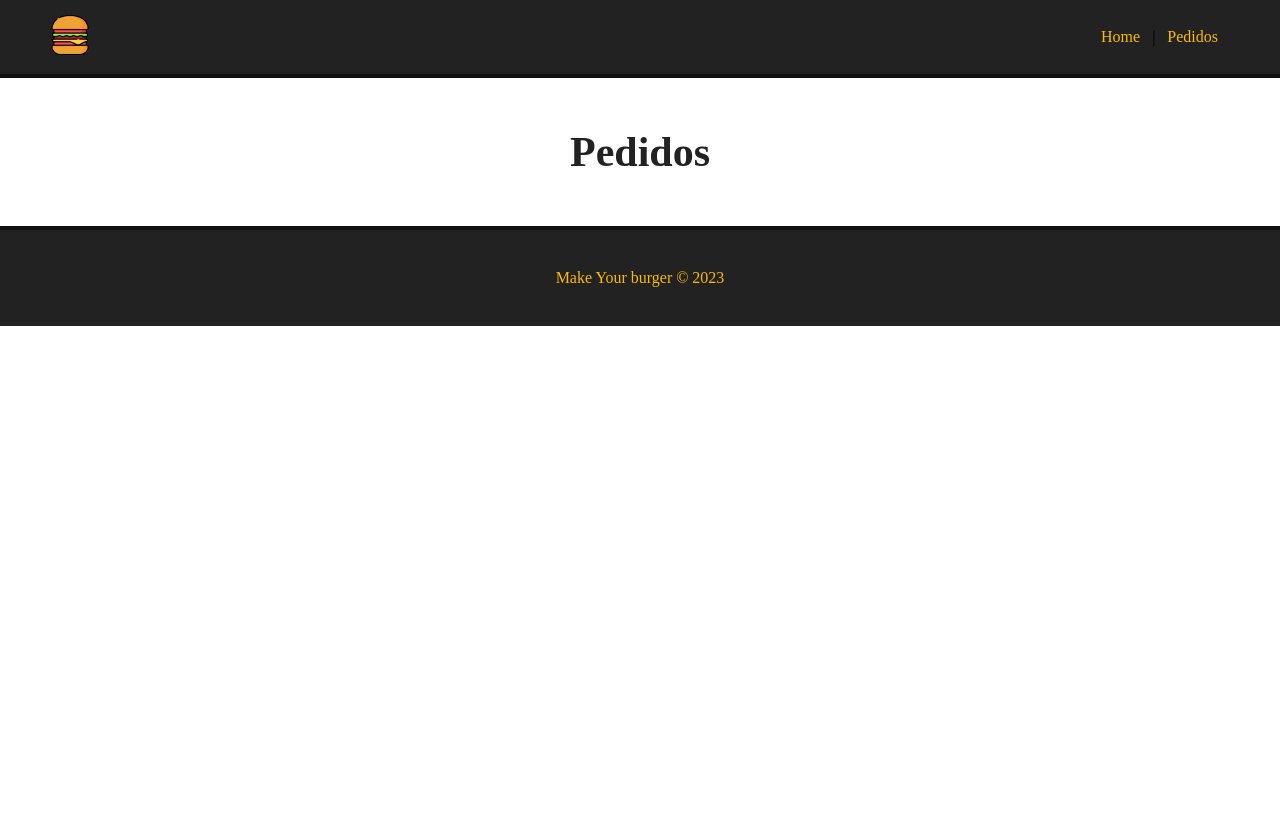
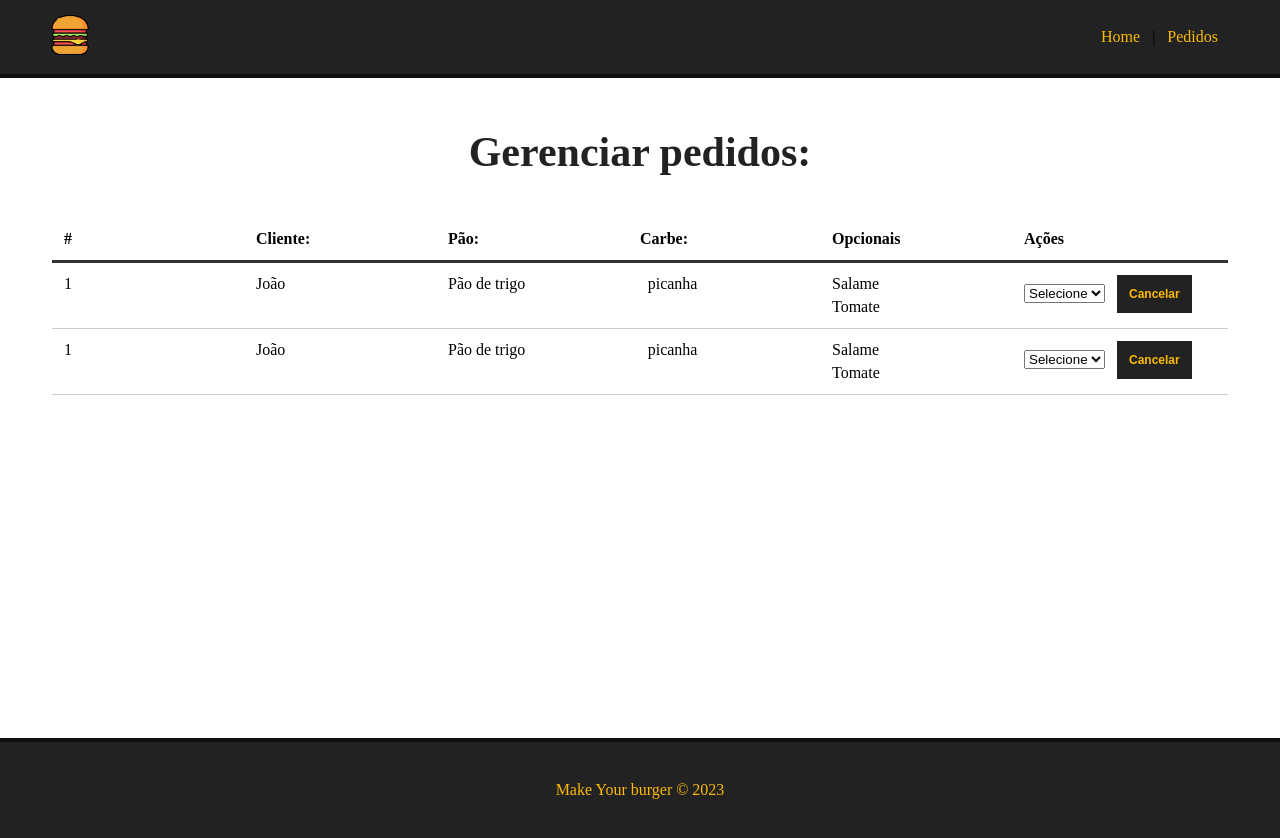
Before and after one commit to JoaoEduardo10/make-your-burger, a Vue app: page /pedidos in a window 1280 px wide. Before the commit the page ends 800 px from the top, so only its background shows below. Built offline with nearby package versions, Linux system fonts and the light colour scheme.

Commit message:
feat: added Deshboard component

```diff
--- a/src/App.vue
+++ b/src/App.vue
@@ -1,6 +1,8 @@
 <template>
-  <NaveBar :logo="logo_src" :alt="name_logo" />
-  <Footer />
+  <div class="conteiner-principal">
+    <NaveBar :logo="logo_src" :alt="name_logo" />
+    <Footer />
+  </div>
 </template>
 
 <script lang="ts">
@@ -29,6 +31,11 @@ export default {
   box-sizing: border-box;
 }
 
+.conteiner-principal {
+  display: flex;
+  flex-direction: column;
+}
+
 main {
   margin: 50px;
   height: 100%;
--- /dev/null
+++ b/src/components/Deshboard.vue
@@ -0,0 +1,159 @@
+<template>
+  <div class="conteiner">
+    <table class="burger-table">
+      <thead class="heading-table">
+        <tr>
+          <th class="order-id">#</th>
+          <th>Cliente:</th>
+          <th>Pão:</th>
+          <th>Carbe:</th>
+          <th>Opcionais</th>
+          <th>Ações</th>
+        </tr>
+      </thead>
+      <tbody>
+        <tr class="burger-table-row">
+          <td class="number">1</td>
+          <td class="name">João</td>
+          <td class="bread">Pão de trigo</td>
+          <td class="meat">picanha</td>
+          <td class="options">
+            <ul class="list-options">
+              <li>Salame</li>
+              <li>Tomate</li>
+            </ul>
+          </td>
+          <td class="select">
+            <select name="" id="">
+              <option value="">Selecione</option>
+            </select>
+            <button>Cancelar</button>
+          </td>
+        </tr>
+        <tr class="burger-table-row">
+          <td class="number">1</td>
+          <td class="name">João</td>
+          <td class="bread">Pão de trigo</td>
+          <td class="meat">picanha</td>
+          <td class="options">
+            <ul class="list-options">
+              <li>Salame</li>
+              <li>Tomate</li>
+            </ul>
+          </td>
+          <td class="select">
+            <select name="" id="">
+              <option value="">Selecione</option>
+            </select>
+            <button>Cancelar</button>
+          </td>
+        </tr>
+      </tbody>
+    </table>
+  </div>
+</template>
+
+<script lang="ts">
+export default {
+  name: "Deshboard",
+};
+</script>
+
+<style scoped>
+.conteiner {
+  max-width: 1200px;
+  overflow-x: auto;
+}
+
+table {
+  width: 100%;
+  margin: 0 auto;
+}
+
+tbody {
+  display: flex;
+  flex-wrap: wrap;
+  width: 100%;
+}
+
+tbody tr {
+  display: flex;
+  justify-content: space-between;
+}
+
+.heading-table {
+  width: 100%;
+  display: flex;
+  justify-content: space-between;
+  flex-wrap: nowrap;
+  font-weight: bold;
+  padding: 12px;
+  border-bottom: 3px solid #333;
+}
+
+.heading-table tr {
+  width: 100%;
+  display: flex;
+  justify-content: space-between;
+}
+
+th {
+  text-align: left;
+}
+
+.heading-table th,
+.burger-table-row td {
+  width: 19%;
+}
+
+.burger-table-row {
+  width: 100%;
+  padding: 12px;
+  border-bottom: 1px solid #ccc;
+}
+
+.order-id,
+.number {
+  width: 5%;
+}
+
+.meat {
+  transform: translateX(4%);
+}
+
+.list-options {
+  display: flex;
+  flex-direction: column;
+  overflow-y: auto;
+  gap: 5px;
+}
+
+.select > select {
+  margin-bottom: 12px;
+  margin-right: 12px;
+}
+
+button {
+  background-color: #222;
+  color: #fcba03;
+  font-weight: bold;
+  border: 2px solid #222;
+  font-size: 12px;
+  padding: 10px;
+  margin: 0% auto;
+  cursor: pointer;
+  transition: all 300ms ease-in-out;
+}
+
+button:hover {
+  background-color: transparent;
+  color: #222;
+}
+
+@media (max-width: 417px) {
+  table {
+    width: 600px;
+    overflow-x: scroll;
+  }
+}
+</style>
--- a/src/components/Footer.vue
+++ b/src/components/Footer.vue
@@ -20,5 +20,6 @@ footer {
   align-items: center;
   color: #fcba03;
   width: 100%;
+  bottom: 0;
 }
 </style>
--- a/src/views/Pedidos.vue
+++ b/src/views/Pedidos.vue
@@ -1,9 +1,23 @@
 <template>
-  <main><h1>Pedidos</h1></main>
+  <main>
+    <h1>Gerenciar pedidos:</h1>
+    <Deshboard />
+  </main>
 </template>
 
 <script lang="ts">
+import Deshboard from "@/components/Deshboard.vue";
+
 export default {
   name: "Pedidos",
+  components: {
+    Deshboard,
+  },
 };
 </script>
+
+<style scoped>
+main {
+  min-height: 70vh;
+}
+</style>
```
